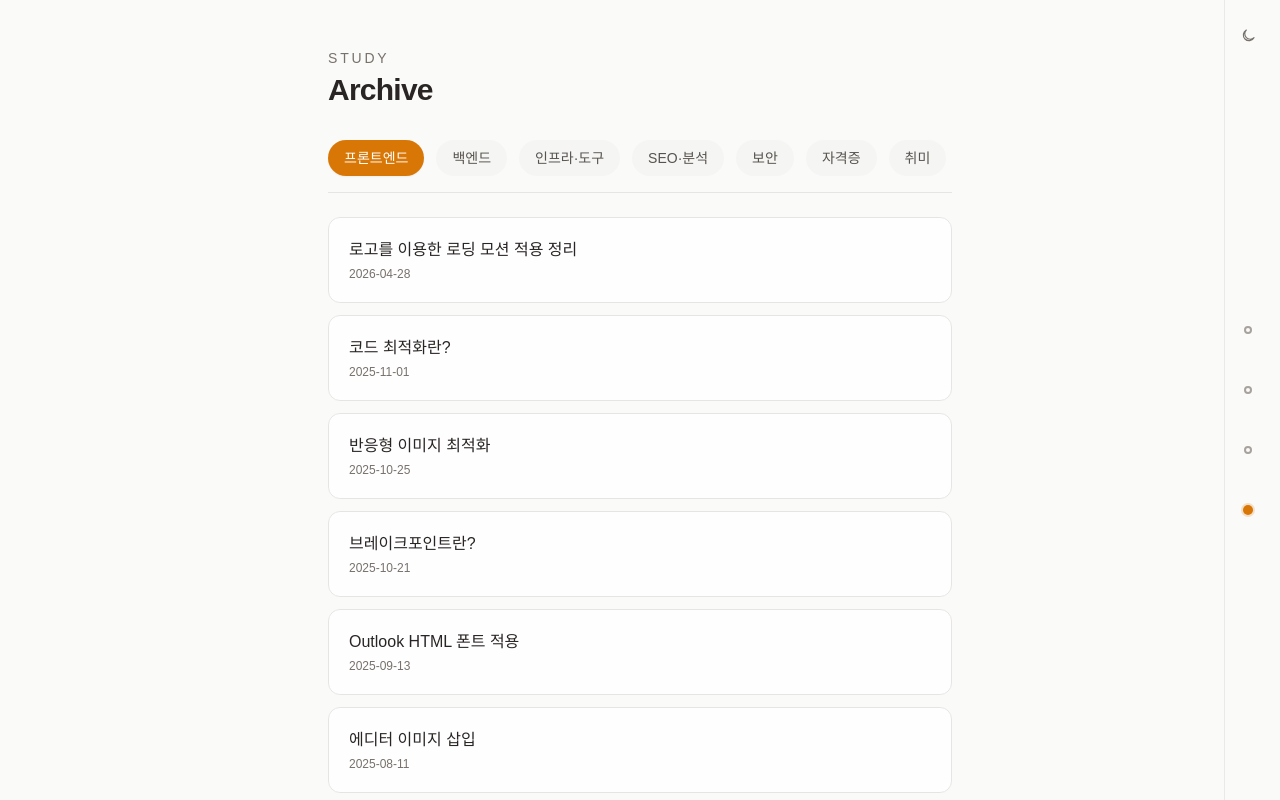
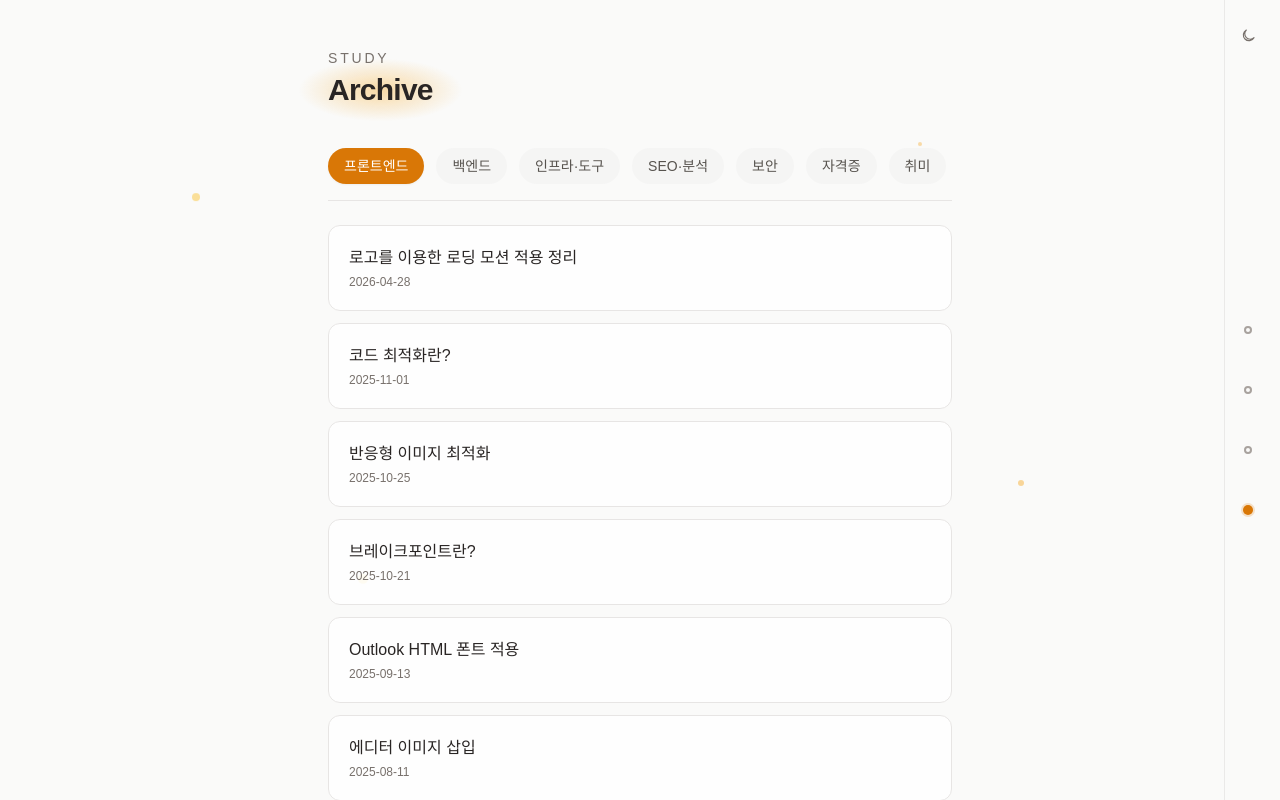
Before and after one commit to cbw6088/Portfolio, a Next.js app in the folder portfolio/: page /study in a window 1280 px wide. Built offline with nearby package versions, Linux system fonts and the light colour scheme; no server answers.

Commit message:
fix/배경 글로우 효과 반영

```diff
--- a/portfolio/src/app/components/HomeBackground.tsx
+++ b/portfolio/src/app/components/HomeBackground.tsx
@@ -1,34 +1,53 @@
-export default function HomeBackground() {
+interface HomeBackgroundProps {
+  /** 중앙 amber 글로우 표시 여부 (홈 전용) */
+  showGlow?: boolean;
+}
+
+export default function HomeBackground({ showGlow = true }: HomeBackgroundProps) {
   return (
     <>
+      {showGlow && (
+        <>
           <div
-        className="fixed inset-0 pointer-events-none dark:opacity-80"
+            className="fixed inset-0 pointer-events-none dark:opacity-90"
             aria-hidden
             style={{
               background:
-            "radial-gradient(ellipse 80% 50% at 50% 40%, rgba(245, 158, 11, 0.12) 0%, transparent 55%)",
+                "radial-gradient(ellipse 80% 50% at 50% 40%, rgba(245, 158, 11, 0.22) 0%, transparent 55%)",
             }}
           />
           {/* 느리게 움직이는 포인트 그라데이션 */}
           <div
-        className="fixed inset-0 pointer-events-none opacity-70 animate-gradientMove dark:opacity-50"
+            className="fixed inset-0 pointer-events-none opacity-85 animate-gradientMove dark:opacity-60"
             aria-hidden
             style={{
               background:
-            "radial-gradient(ellipse 60% 40% at 70% 30%, rgba(245, 158, 11, 0.08) 0%, transparent 50%)",
+                "radial-gradient(ellipse 60% 40% at 70% 30%, rgba(245, 158, 11, 0.14) 0%, transparent 50%)",
               backgroundSize: "200% 200%",
             }}
           />
+        </>
+      )}
       {/* 은은한 떠다니는 포인트 */}
       <div
-        className="fixed top-[25%] left-[15%] w-2 h-2 rounded-full bg-amber-400/30 pointer-events-none animate-float"
+        className="fixed top-[25%] left-[15%] w-2 h-2 rounded-full bg-amber-400/45 pointer-events-none animate-float"
         aria-hidden
         style={{ animationDelay: "0s" }}
       />
       <div
-        className="fixed top-[60%] right-[20%] w-1.5 h-1.5 rounded-full bg-amber-500/25 pointer-events-none animate-float"
+        className="fixed top-[18%] right-[28%] w-1 h-1 rounded-full bg-amber-500/35 pointer-events-none animate-float"
+        aria-hidden
+        style={{ animationDelay: "0.8s" }}
+      />
+      <div
+        className="fixed top-[60%] right-[20%] w-1.5 h-1.5 rounded-full bg-amber-500/40 pointer-events-none animate-float"
         aria-hidden
         style={{ animationDelay: "1.5s" }}
+      />
+      <div
+        className="fixed top-[72%] left-[28%] w-2.5 h-2.5 rounded-full bg-amber-400/30 pointer-events-none animate-float"
+        aria-hidden
+        style={{ animationDelay: "2.2s" }}
       />
     </>
   );
--- a/portfolio/src/app/components/HomeHero.tsx
+++ b/portfolio/src/app/components/HomeHero.tsx
@@ -27,10 +27,10 @@ export default function HomeHero({ mounted, tagline }: HomeHeroProps) {
       >
         Frontend
         <br />
-        <span className="relative isolate inline-block text-amber-600 animate-softPulse">
+        <span className="relative isolate inline-block text-amber-500 animate-softPulse">
           Developer
           <span
-            className="absolute bottom-0 left-0 -z-10 w-full h-0.5 bg-amber-500/60 rounded-full origin-left opacity-0 animate-lineGrow"
+            className="absolute bottom-0 left-0 -z-10 w-full h-0.5 bg-amber-500/80 rounded-full origin-left opacity-0 animate-lineGrow"
             style={{ animationDelay: "800ms", animationFillMode: "forwards" }}
           />
         </span>
--- a/portfolio/src/app/introduction/IntroductionPageClient.tsx
+++ b/portfolio/src/app/introduction/IntroductionPageClient.tsx
@@ -5,6 +5,7 @@ import { useDispatch } from "react-redux";
 import { showBar } from "@/feature/bar/TopBarSlice";
 import SideButtonTest from "@/components/button/SideButtonTest";
 import TopBar from "@/components/bar/TopBar";
+import HomeBackground from "@/app/components/HomeBackground";
 import {
   IntroProfile,
   IntroEducation,
@@ -25,12 +26,21 @@ export default function IntroductionPageClient() {
   return (
     <div className="h-screen max-h-[100dvh] overflow-hidden">
       <div className="fixed inset-0 w-full bg-stone-50 text-stone-800 flex flex-col animate-fadeIn dark:bg-stone-950 dark:text-stone-100">
-        <main className="flex-1 min-h-0 overflow-y-auto">
+        <HomeBackground showGlow={false} />
+        <main className="relative flex-1 min-h-0 overflow-y-auto">
           <div className="max-w-2xl mx-auto px-6 pt-16 pb-8 sm:py-12">
             <p className="text-sm tracking-[0.2em] uppercase text-stone-500 mb-1">
               Introduction
             </p>
-            <p className="font-semibold text-2xl sm:text-3xl text-stone-800 tracking-tight mb-8 dark:text-stone-100">
+            <p className="relative inline-block font-semibold text-2xl sm:text-3xl text-stone-800 tracking-tight mb-8 dark:text-stone-100">
+              <span
+                className="absolute inset-[-40%_-30%] pointer-events-none -z-10 dark:opacity-90"
+                aria-hidden
+                style={{
+                  background:
+                    "radial-gradient(ellipse 70% 70% at 50% 50%, rgba(245, 158, 11, 0.35) 0%, rgba(245, 158, 11, 0.12) 45%, transparent 70%)",
+                }}
+              />
               Profile
             </p>
 
--- a/portfolio/src/app/project/[id]/ProjectDetailClient.tsx
+++ b/portfolio/src/app/project/[id]/ProjectDetailClient.tsx
@@ -7,6 +7,7 @@ import Link from "next/link";
 import { showBar } from "@/feature/bar/TopBarSlice";
 import SideButtonTest from "@/components/button/SideButtonTest";
 import TopBar from "@/components/bar/TopBar";
+import HomeBackground from "@/app/components/HomeBackground";
 import { ProjectCard } from "../components";
 import type { ProjectItem } from "../constants";
 
@@ -28,7 +29,8 @@ export default function ProjectDetailClient({
     return (
       <div className="h-screen max-h-[100dvh] overflow-hidden">
         <div className="fixed inset-0 w-full bg-stone-50 text-stone-800 flex flex-col animate-fadeIn dark:bg-stone-950 dark:text-stone-100">
-          <main className="flex-1 min-h-0 overflow-y-auto">
+          <HomeBackground showGlow={false} />
+          <main className="relative flex-1 min-h-0 overflow-y-auto">
             <div className="max-w-2xl mx-auto px-6 pt-16 pb-8 sm:py-12">
               <p className="text-sm tracking-[0.2em] uppercase text-stone-500 mb-1">
                 Project
@@ -57,7 +59,8 @@ export default function ProjectDetailClient({
   return (
     <div className="h-screen max-h-[100dvh] overflow-hidden">
       <div className="fixed inset-0 w-full bg-stone-50 text-stone-800 flex flex-col animate-fadeIn dark:bg-stone-950 dark:text-stone-100">
-        <main className="flex-1 min-h-0 overflow-y-auto">
+        <HomeBackground showGlow={false} />
+        <main className="relative flex-1 min-h-0 overflow-y-auto">
           <div className="max-w-2xl mx-auto px-6 pt-16 pb-8 sm:py-12">
             <p className="text-sm tracking-[0.2em] uppercase text-stone-500 mb-1">
               Project
--- a/portfolio/src/app/study/StudyPageClient.tsx
+++ b/portfolio/src/app/study/StudyPageClient.tsx
@@ -5,6 +5,7 @@ import { useDispatch } from "react-redux";
 import { showBar } from "@/feature/bar/TopBarSlice";
 import SideButtonTest from "@/components/button/SideButtonTest";
 import TopBar from "@/components/bar/TopBar";
+import HomeBackground from "@/app/components/HomeBackground";
 import { StudyCategoryNav, StudyPostList } from "./components";
 import {
   STUDY_CATEGORIES,
@@ -23,13 +24,22 @@ export default function StudyPageClient() {
   return (
     <div className="h-screen max-h-[100dvh] overflow-hidden">
       <div className="fixed inset-0 w-full bg-stone-50 text-stone-800 flex flex-col animate-fadeIn dark:bg-stone-950 dark:text-stone-100">
-        <main className="flex-1 min-h-0 overflow-y-auto">
+        <HomeBackground showGlow={false} />
+        <main className="relative flex-1 min-h-0 overflow-y-auto">
           <div className="max-w-2xl mx-auto px-6 pt-16 pb-8 sm:py-12">
             <header className="mb-8">
               <p className="text-sm tracking-[0.2em] uppercase text-stone-500 mb-1">
                 Study
               </p>
-              <h1 className="font-semibold text-2xl sm:text-3xl text-stone-800 tracking-tight mb-2 dark:text-stone-100">
+              <h1 className="relative inline-block font-semibold text-2xl sm:text-3xl text-stone-800 tracking-tight mb-2 dark:text-stone-100">
+                <span
+                  className="absolute inset-[-40%_-30%] pointer-events-none -z-10 dark:opacity-90"
+                  aria-hidden
+                  style={{
+                    background:
+                      "radial-gradient(ellipse 70% 70% at 50% 50%, rgba(245, 158, 11, 0.35) 0%, rgba(245, 158, 11, 0.12) 45%, transparent 70%)",
+                  }}
+                />
                 Archive
               </h1>
             </header>
--- a/portfolio/src/app/study/[slug]/StudyPostClient.tsx
+++ b/portfolio/src/app/study/[slug]/StudyPostClient.tsx
@@ -4,6 +4,7 @@ import { useEffect } from "react";
 import Link from "next/link";
 import SideButtonTest from "@/components/button/SideButtonTest";
 import TopBar from "@/components/bar/TopBar";
+import HomeBackground from "@/app/components/HomeBackground";
 import { useDispatch } from "react-redux";
 import { showBar } from "@/feature/bar/TopBarSlice";
 import StudyMarkdown from "../components/StudyMarkdown";
@@ -29,7 +30,8 @@ export default function StudyPostClient({
   return (
     <div className="min-h-screen bg-stone-50 text-stone-800 dark:bg-stone-950 dark:text-stone-100">
       <div className="fixed inset-0 flex flex-col">
-        <main className="flex-1 overflow-y-auto">
+        <HomeBackground showGlow={false} />
+        <main className="relative flex-1 overflow-y-auto">
           <div className="max-w-2xl mx-auto px-6 py-8 sm:py-12">
             <Link
               href="/study"
```
Also changed, not shown: portfolio/src/app/project/ProjectPageClient.tsx (+13 -3 lines). Lines whose indentation alone changed are shown as unchanged.
